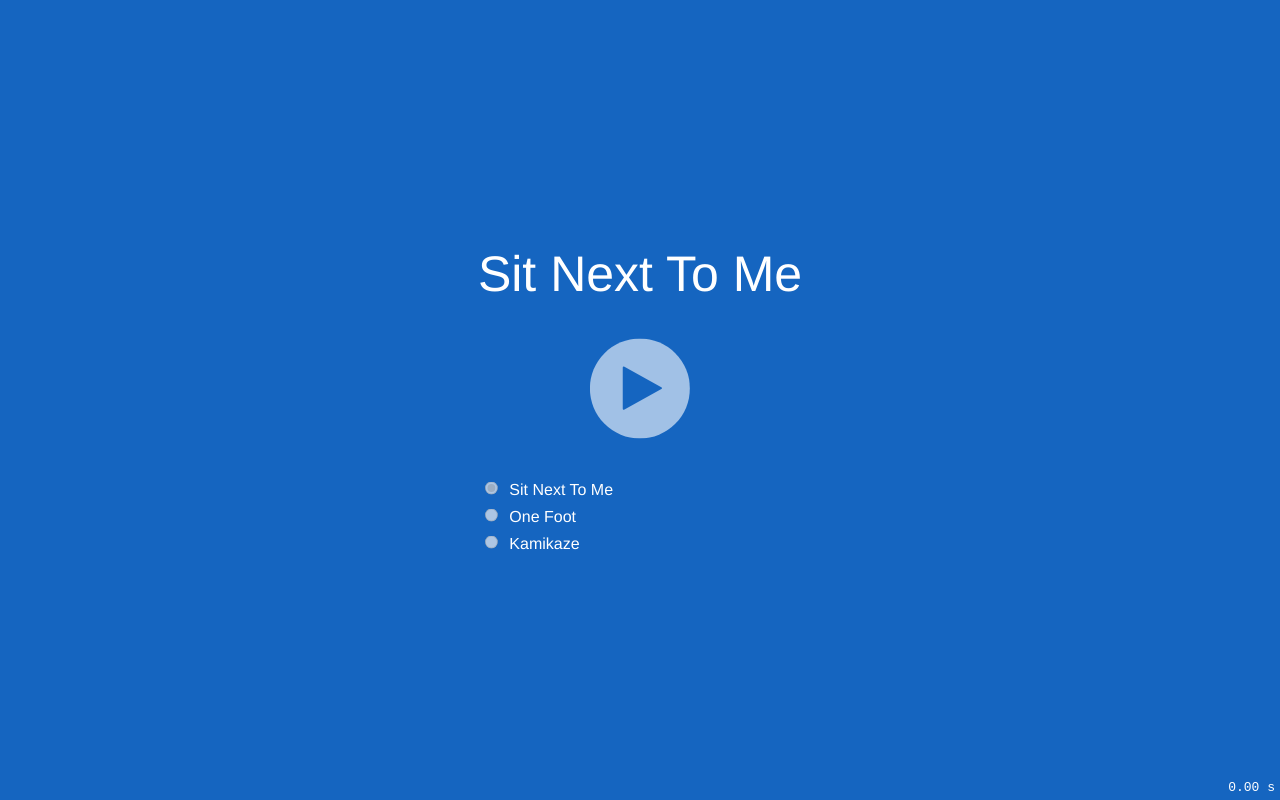
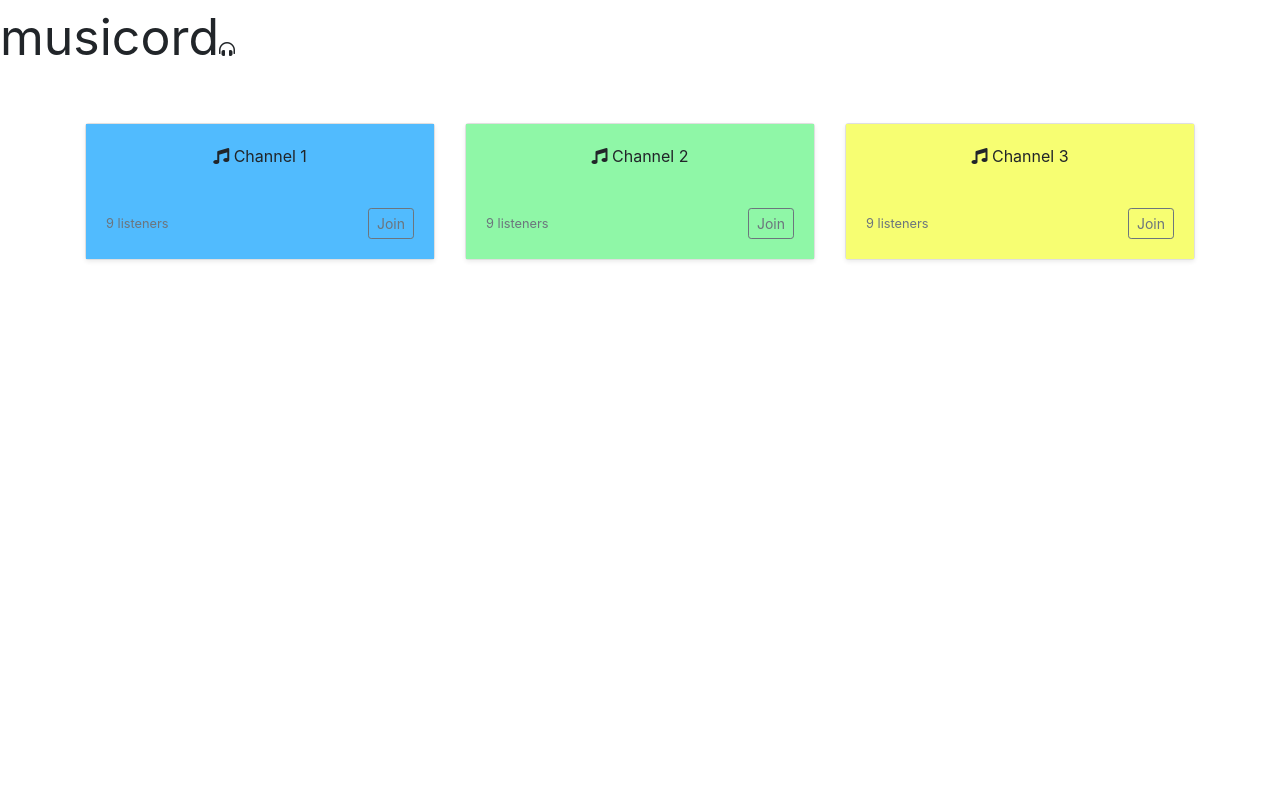
Before and after one commit to AnujSaharan/musicord, a website: page index.html in a window 1280 px wide. Drawn offline with nearby package versions, Linux system fonts and the light colour scheme; no server answers.

Commit message:
with channel page

```diff
--- a/index.html
+++ b/index.html
@@ -1,42 +1,65 @@
 <!DOCTYPE html>
-
+<head>
+    <meta name="viewport" content="width=device-width, initial-scale=1, shrink-to-fit=no">
+</head>
 <html>
-
-<head>
-    <title>Musicord</title>
-    <link href="https://maxcdn.bootstrapcdn.com/font-awesome/4.7.0/css/font-awesome.min.css" rel="stylesheet" integrity="sha384-wvfXpqpZZVQGK6TAh5PVlGOfQNHSoD2xbE+QkPxCAFlNEevoEH3Sl0sibVcOQVnN" crossorigin="anonymous">
-    <link href="https://fonts.googleapis.com/css?family=Raleway" rel="stylesheet">
-    <link rel="stylesheet" href="css/style.css">
-    <script src="https://code.jquery.com/jquery-3.1.1.min.js"
-    integrity="sha256-hVVnYaiADRTO2PzUGmuLJr8BLUSjGIZsDYGmIJLv2b8=" crossorigin="anonymous"></script>
-    <script src="/socket.io/socket.io.js"></script>
-    <script type="text/javascript" src="js/script.js"></script>
-</head>
-
-<body>
-
-    <div class="main-content">
-
-    <span class="label"> Sit Next To Me </span>
-        <br><br><br>
-        <button class="control-button" id="play-button"> <i class="fa fa-play" aria-hidden="true"></i></button>
-        <button class="control-button hide" id="pause-button"> <i class="fa fa-pause" aria-hidden="true"></i> </button>
-
-        <br>
-        <br>
-        <br>
-        <div class="radio-div">
-            <input type="radio" name="track" value="1" checked disabled="true"> Sit Next To Me <br>
-            <input type="radio" name="track" value="2" disabled="true"> One Foot<br>
-            <input type="radio" name="track" value="3" disabled="true"> Kamikaze
+    <span class="label">musicord</span><i class="fas fa-headphones-alt"></i>
+    <div class="album py-5">
+        <div class="container">
+          <div class="row">
+            <div class="col-md-4">
+              <div class="card mb-4 shadow-sm">
+                <div class="card-body" style='background-color: #51BBFE; text-align: center;'>
+                  <i style="text-align: center;" class="fas fa-music"></i>
+                  <span>Channel 1</span>
+                  <p>&nbsp;</p>
+                  <div class="d-flex justify-content-between align-items-center">
+                    <small class="text-muted">9 listeners</small>
+                    <div class="btn-group">
+                        <button onclick="location.href='channel1';" type="button" class="btn btn-sm btn-outline-secondary">Join</button>
+                    </div>
+                  </div>
+                </div>
+              </div>
+            </div>
+            <div class="col-md-4">
+                <div class="card mb-4 shadow-sm">
+                    <div class="card-body" style='background-color: #8FF7A7; text-align: center;'>
+                    <i style="text-align: center;" class="fas fa-music"></i>
+                    <span>Channel 2</span>
+                    <p>&nbsp;</p>
+                    <div class="d-flex justify-content-between align-items-center">
+                        <small class="text-muted">9 listeners</small>
+                        <div class="btn-group">
+                            <button type="button" class="btn btn-sm btn-outline-secondary">Join</button>
+                        </div>
+                    </div>
+                    </div>
+                </div>
+            </div>
+            <div class="col-md-4">
+                <div class="card mb-4 shadow-sm">
+                    <div class="card-body" style='background-color: #F7FE72; text-align: center;'>
+                    <i style="text-align: center;" class="fas fa-music"></i>
+                    <span>Channel 3</span>
+                    <p>&nbsp;</p>
+                    <div class="d-flex justify-content-between align-items-center">
+                        <small class="text-muted">9 listeners</small>
+                        <div class="btn-group">
+                            <button type="button" class="btn btn-sm btn-outline-secondary">Join</button>
+                        </div>
+                    </div>
+                    </div>
+                </div>
+            </div>
+            </div>
         </div>
     </div>
+    <link rel="stylesheet" href="css/style.css">
+    <link rel="stylesheet" href="https://stackpath.bootstrapcdn.com/bootstrap/4.1.3/css/bootstrap.min.css" integrity="sha384-MCw98/SFnGE8fJT3GXwEOngsV7Zt27NXFoaoApmYm81iuXoPkFOJwJ8ERdknLPMO" crossorigin="anonymous">
+    <link rel="stylesheet" href="https://use.fontawesome.com/releases/v5.4.1/css/all.css" integrity="sha384-5sAR7xN1Nv6T6+dT2mhtzEpVJvfS3NScPQTrOxhwjIuvcA67KV2R5Jz6kr4abQsz" crossorigin="anonymous">
 
-    <div class="timer-div"> <span class="timer-span">0.00</span> s </div>
-
-    <audio preload="true" id="audio-id">
-        <source src="music/SitNextToMe.mp3" class="audio-source">
-        </audio>
-    </body>
-
-    </html>
+    <script src="https://code.jquery.com/jquery-3.3.1.slim.min.js" integrity="sha384-q8i/X+965DzO0rT7abK41JStQIAqVgRVzpbzo5smXKp4YfRvH+8abtTE1Pi6jizo" crossorigin="anonymous"></script>
+    <script src="https://cdnjs.cloudflare.com/ajax/libs/popper.js/1.14.3/umd/popper.min.js" integrity="sha384-ZMP7rVo3mIykV+2+9J3UJ46jBk0WLaUAdn689aCwoqbBJiSnjAK/l8WvCWPIPm49" crossorigin="anonymous"></script>
+    <script src="https://stackpath.bootstrapcdn.com/bootstrap/4.1.3/js/bootstrap.min.js" integrity="sha384-ChfqqxuZUCnJSK3+MXmPNIyE6ZbWh2IMqE241rYiqJxyMiZ6OW/JmZQ5stwEULTy" crossorigin="anonymous"></script>
+</html>
--- a/server.js
+++ b/server.js
@@ -6,6 +6,10 @@ var i = 0;
 
 app.get('/', function (req, res) {
     res.sendFile(__dirname + '/index.html');
+});
+
+app.get('/channel1', function (req, res) {
+    res.sendFile(__dirname + '/channel.html');
 });
 
 io.on('connection', function (socket) {
```
Also changed, not shown: channel.html (added, +42 -0 lines), 2 other files.
